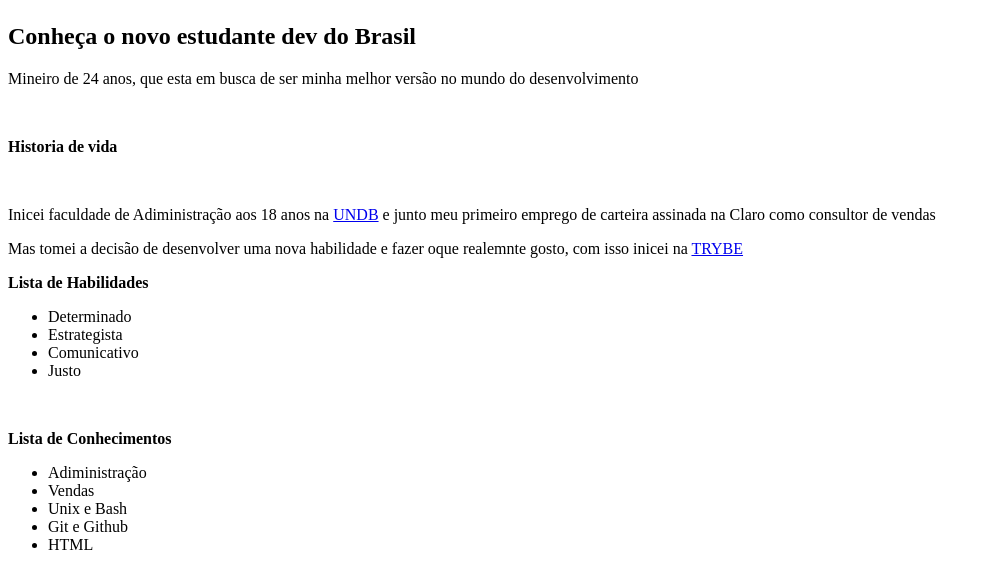
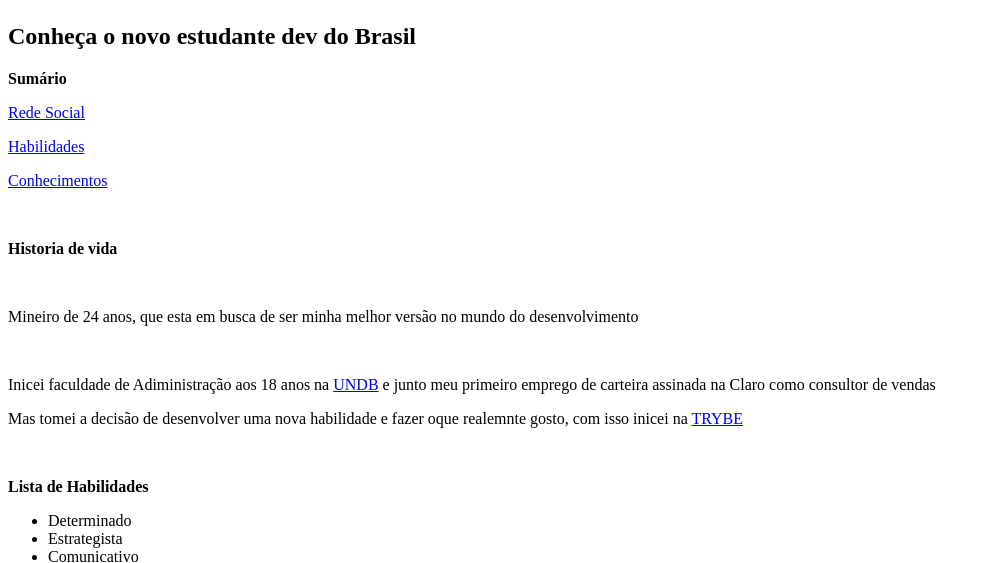
Before and after one commit to Matheusodre/Matheusodre.git.io, a plain HTML site: page index.html in a window 1280 px wide. Shown: the part 402-965 px from the top of the page, without its empty margins (0-991 px from the left). Drawn offline with Linux system fonts and the light colour scheme.

Commit message:
finalizado o portiforio

```diff
--- a/index.html
+++ b/index.html
@@ -7,21 +7,33 @@
     <title>Meu Primeiro Portiforio</title>
 </head>
 <body>
-<h1><a href="https://www.linkedin.com/in/matheusodre/" target="_blank"> Matheus Sodré</a><br><br>
+<h1 id="redesocial"><a href="https://www.linkedin.com/in/matheusodre/" target="_blank"> Matheus Sodré</a><br><br>
 <img src="WhatsApp Image 2022-02-23 at 19.04.12.jpeg" width="300px" alt="Foto de Matheus Sodré">
 <h2>Conheça o novo estudante dev do Brasil</h2>
+
+<p><strong>Sumário</strong></p>
+<p><a href="#redesocial">Rede Social</a></p>
+<p><a href="#habilidades">Habilidades</a></p>
+<p><a href="#conheicmento">Conhecimentos</a></p><br>
+
+
+
+<p><strong>Historia de vida</strong></p><br>
 <p>Mineiro de 24 anos, que esta em busca de ser minha melhor versão no mundo do desenvolvimento</p><br>
-<p><strong>Historia de vida</strong></p><br>
 <p>Inicei faculdade de Adiministração aos 18 anos na <a href="https://www.undb.edu.br" target="_blank"> UNDB</a> e junto meu primeiro emprego de carteira assinada na Claro como consultor de vendas</p>
-<p>Mas tomei a decisão de desenvolver uma nova habilidade e fazer oque realemnte gosto, com isso inicei na <a href="https://www.betrybe.com/?utm_source=trybe.com.br" target="_blank">TRYBE</a></p>
-<p><strong>Lista de Habilidades</strong></p>
+<p>Mas tomei a decisão de desenvolver uma nova habilidade e fazer oque realemnte gosto, com isso inicei na <a href="https://www.betrybe.com/?utm_source=trybe.com.br" target="_blank">TRYBE</a></p><br>
+
+<p id="habilidades"><strong>Lista de Habilidades</strong></p>
+
 <ul>
  <li>Determinado</li>
  <li>Estrategista</li>
  <li>Comunicativo</li>
  <li>Justo</li>
 </ul><br>
- <p><strong>Lista de Conhecimentos</strong></p>
+
+ <p id="conhecimento"><strong>Lista de Conhecimentos</strong></p>
+
  <ul>
 <li>Adiministração</li>
 <li>Vendas</li>
```
